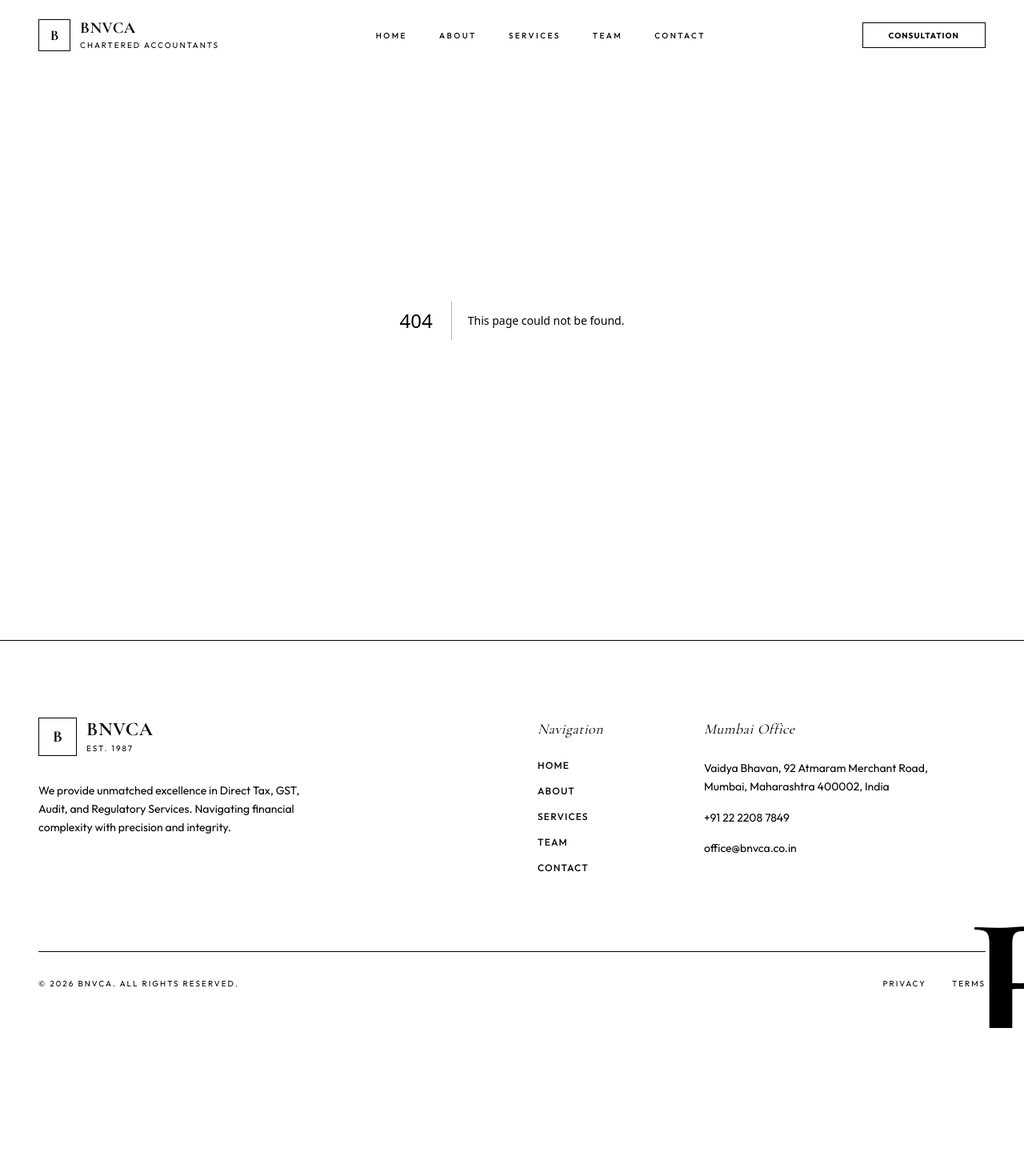
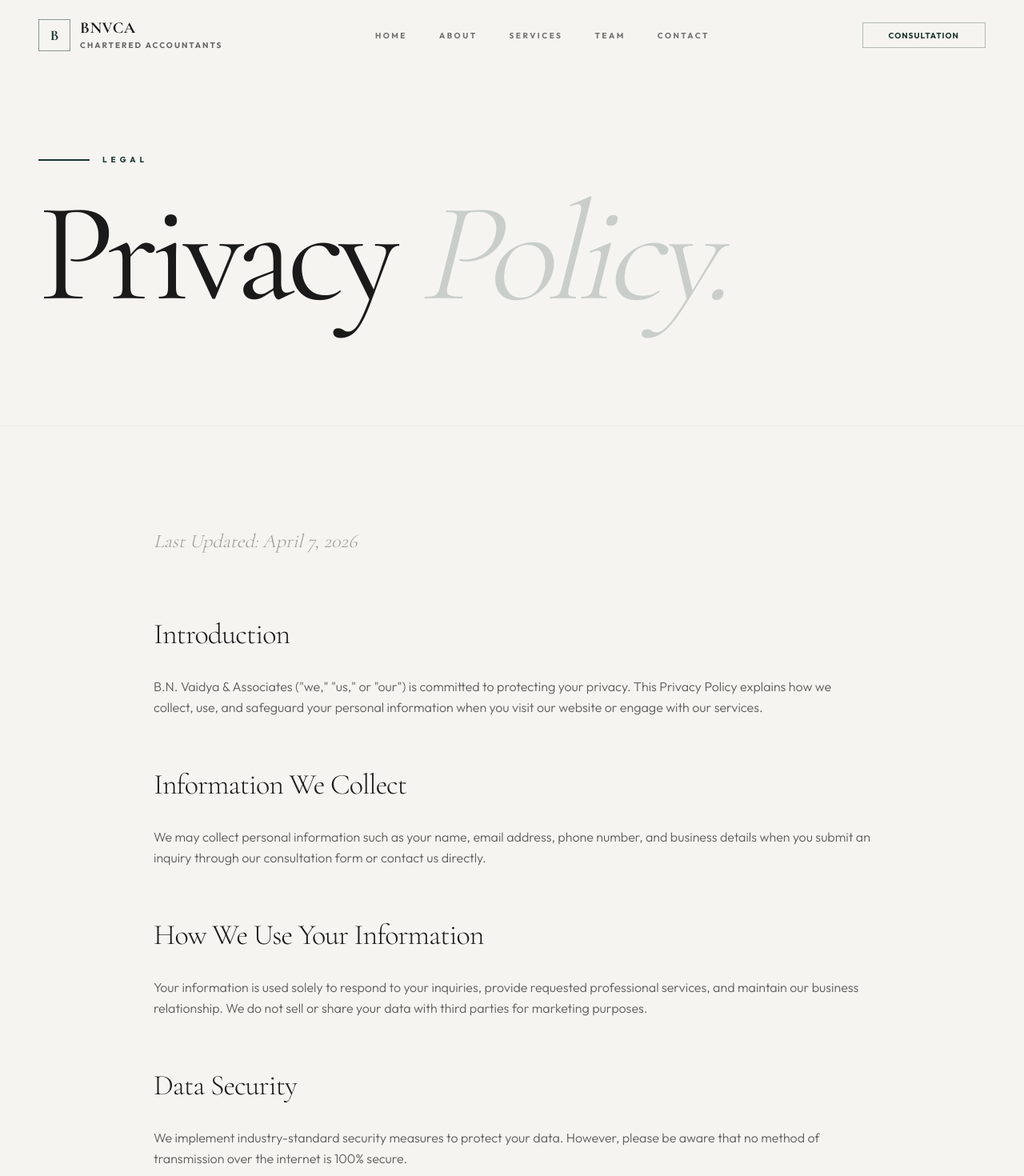
Before and after one commit to Guaq-AI/bnvca, a Next.js app: page /privacy in a window 1280 px wide. Before the commit this address had no page. Shown: the top 1470 px of the page at 80% size. Before the commit the page ends 1285 px from the top, so only its background shows below. Built offline with nearby package versions, Linux system fonts and the light colour scheme.

Commit message:
fix: restore label visibility, fix header scroll bug, center cta button, and add legal pages

```diff
--- a/src/app/globals.css
+++ b/src/app/globals.css
@@ -78,36 +78,33 @@
 }
 
 @utility btn-bezeled {
-  @apply relative px-10 py-4 rounded-full border-2 border-primary/20 bg-background text-primary font-bold uppercase tracking-[0.2em] text-[10px] transition-all duration-500 shadow-[4px_4px_0px_0px_rgba(var(--primary-rgb),0.1)] hover:shadow-none hover:translate-x-[2px] hover:translate-y-[2px] hover:bg-primary hover:text-primary-foreground hover:border-primary;
+  @apply relative inline-flex items-center justify-center px-10 py-4 rounded-full border-2 border-primary/20 bg-background text-primary font-bold uppercase tracking-[0.2em] text-[10px] transition-all duration-500 shadow-[4px_4px_0px_0px_rgba(28,54,48,0.1)] hover:shadow-none hover:translate-x-[2px] hover:translate-y-[2px] hover:bg-primary hover:text-primary-foreground hover:border-primary;
 }
 
 @layer base {
   :root {
-    --background: 40 20% 96%; /* Bone Beige */
-    --foreground: 160 20% 10%; /* Deep Forest Charcoal */
-    --card: 0 0% 98%;
-    --card-foreground: 160 20% 10%;
-    --popover: 0 0% 98%;
-    --popover-foreground: 160 20% 10%;
+    --background: #f5f4f0; /* Warm Bone Paper */
+    --foreground: #1a1a1a;
+    --card: #ffffff;
+    --card-foreground: #1a1a1a;
+    --popover: #ffffff;
+    --popover-foreground: #1a1a1a;
 
-    /* Primary: Deep Emerald Accent */
-    --primary: 165 30% 25%;
-    --primary-rgb: 44, 64, 60;
-    --primary-foreground: 40 20% 98%;
+    --primary: #1c3630; /* Regal Deep Emerald */
+    --primary-foreground: #f5f4f0;
 
-    /* Secondary: Classic Bronze */
-    --secondary: 35 40% 30%;
-    --secondary-foreground: 0 0% 98%;
+    --secondary: #2a2a2a;
+    --secondary-foreground: #f5f4f0;
 
-    --muted: 40 10% 90%;
-    --muted-foreground: 165 10% 40%;
-    --accent: 35 40% 45%; /* Bronze-Gold */
-    --accent-foreground: 40 20% 98%;
-    --destructive: 0 84.2% 60.2%;
-    --destructive-foreground: 0 0% 98%;
-    --border: 160 10% 85%;
-    --input: 160 10% 85%;
-    --ring: 165 30% 25%;
+    --muted: #e5e4e0;
+    --muted-foreground: #666666;
+    --accent: #8a6d3b; /* Antique Bronze */
+    --accent-foreground: #f5f4f0;
+    --destructive: #cc0000;
+    --destructive-foreground: #f5f4f0;
+    --border: #d1d0cc;
+    --input: #d1d0cc;
+    --ring: #1c3630;
     --radius: 0rem;
   }
 }
--- /dev/null
+++ b/src/app/privacy/page.tsx
@@ -0,0 +1,77 @@
+"use client";
+
+import { motion } from "framer-motion";
+
+export default function PrivacyPage() {
+  return (
+    <div className="flex flex-col min-h-screen bg-background">
+      <section className="relative pt-48 pb-24 border-b border-foreground/5 overflow-hidden">
+        <div className="container mx-auto px-6 md:px-12 relative z-20">
+          <motion.div
+            initial={{ opacity: 0, y: 30 }}
+            animate={{ opacity: 1, y: 0 }}
+            transition={{ duration: 1, ease: [0.16, 1, 0.3, 1] }}
+            className="max-w-5xl"
+          >
+            <div className="flex items-center gap-4 mb-10">
+              <div className="h-0.5 w-16 bg-primary" />
+              <span className="text-[10px] font-sans tracking-[0.5em] text-primary uppercase font-bold">
+                LEGAL
+              </span>
+            </div>
+            <h1 className="text-7xl md:text-9xl lg:text-[11rem] font-serif leading-[0.8] tracking-tighter text-foreground mb-12">
+              Privacy <span className="text-primary/20 italic font-light">Policy.</span>
+            </h1>
+          </motion.div>
+        </div>
+      </section>
+
+      <section className="py-32">
+        <div className="container mx-auto px-6 md:px-12">
+          <div className="max-w-4xl mx-auto prose prose-neutral prose-xl prose-invert dark:prose-invert">
+            <div className="space-y-16 text-foreground/70 font-sans font-light leading-relaxed">
+              <p className="text-2xl font-serif italic text-foreground/40 mb-20">
+                Last Updated: April 7, 2026
+              </p>
+
+              <div className="space-y-8">
+                <h2 className="text-4xl font-serif text-foreground tracking-tight">Introduction</h2>
+                <p>
+                  B.N. Vaidya & Associates ("we," "us," or "our") is committed to protecting your privacy. This Privacy Policy explains how we collect, use, and safeguard your personal information when you visit our website or engage with our services.
+                </p>
+              </div>
+
+              <div className="space-y-8">
+                <h2 className="text-4xl font-serif text-foreground tracking-tight">Information We Collect</h2>
+                <p>
+                  We may collect personal information such as your name, email address, phone number, and business details when you submit an inquiry through our consultation form or contact us directly.
+                </p>
+              </div>
+
+              <div className="space-y-8">
+                <h2 className="text-4xl font-serif text-foreground tracking-tight">How We Use Your Information</h2>
+                <p>
+                  Your information is used solely to respond to your inquiries, provide requested professional services, and maintain our business relationship. We do not sell or share your data with third parties for marketing purposes.
+                </p>
+              </div>
+
+              <div className="space-y-8">
+                <h2 className="text-4xl font-serif text-foreground tracking-tight">Data Security</h2>
+                <p>
+                  We implement industry-standard security measures to protect your data. However, please be aware that no method of transmission over the internet is 100% secure.
+                </p>
+              </div>
+
+              <div className="space-y-8">
+                <h2 className="text-4xl font-serif text-foreground tracking-tight">Contact Us</h2>
+                <p>
+                  If you have any questions about this Privacy Policy, please contact us at office@bnvca.co.in.
+                </p>
+              </div>
+            </div>
+          </div>
+        </div>
+      </section>
+    </div>
+  );
+}
--- a/src/app/services/[slug]/page.tsx
+++ b/src/app/services/[slug]/page.tsx
@@ -122,12 +122,13 @@ export default function ServiceDetailPage() {
         </div>
       </section>
 
-      {/* CTA Section */}
+      {/* CTA Section - Fixed Centering */}
       <section className="py-32 bg-primary text-primary-foreground relative overflow-hidden">
         <div className="container mx-auto px-6 md:px-12 text-center relative z-10">
-          <h2 className="text-5xl md:text-7xl font-serif mb-12 tracking-tight italic">
+          <h2 className="text-5xl md:text-7xl font-serif mb-16 tracking-tight italic">
             Ready to solve your <br className="hidden md:block" /> financial complexity?
           </h2>
+          <div className="flex justify-center">
             <Link href="/contact" className="btn-bezeled !bg-white !text-primary !border-white group">
               <span className="flex items-center gap-3">
                 Consultation
@@ -135,6 +136,7 @@ export default function ServiceDetailPage() {
               </span>
             </Link>
           </div>
+        </div>
       </section>
 
     </div>
--- /dev/null
+++ b/src/app/terms/page.tsx
@@ -0,0 +1,77 @@
+"use client";
+
+import { motion } from "framer-motion";
+
+export default function TermsPage() {
+  return (
+    <div className="flex flex-col min-h-screen bg-background">
+      <section className="relative pt-48 pb-24 border-b border-foreground/5 overflow-hidden">
+        <div className="container mx-auto px-6 md:px-12 relative z-20">
+          <motion.div
+            initial={{ opacity: 0, y: 30 }}
+            animate={{ opacity: 1, y: 0 }}
+            transition={{ duration: 1, ease: [0.16, 1, 0.3, 1] }}
+            className="max-w-5xl"
+          >
+            <div className="flex items-center gap-4 mb-10">
+              <div className="h-0.5 w-16 bg-primary" />
+              <span className="text-[10px] font-sans tracking-[0.5em] text-primary uppercase font-bold">
+                LEGAL
+              </span>
+            </div>
+            <h1 className="text-7xl md:text-9xl lg:text-[11rem] font-serif leading-[0.8] tracking-tighter text-foreground mb-12">
+              Terms of <span className="text-primary/20 italic font-light">Service.</span>
+            </h1>
+          </motion.div>
+        </div>
+      </section>
+
+      <section className="py-32">
+        <div className="container mx-auto px-6 md:px-12">
+          <div className="max-w-4xl mx-auto prose prose-neutral prose-xl prose-invert dark:prose-invert">
+            <div className="space-y-16 text-foreground/70 font-sans font-light leading-relaxed">
+              <p className="text-2xl font-serif italic text-foreground/40 mb-20">
+                Last Updated: April 7, 2026
+              </p>
+
+              <div className="space-y-8">
+                <h2 className="text-4xl font-serif text-foreground tracking-tight">Agreement to Terms</h2>
+                <p>
+                  By accessing or using the B.N. Vaidya & Associates website, you agree to be bound by these Terms of Service and all applicable laws and regulations.
+                </p>
+              </div>
+
+              <div className="space-y-8">
+                <h2 className="text-4xl font-serif text-foreground tracking-tight">Professional Disclaimer</h2>
+                <p>
+                  The information provided on this website is for general informational purposes only and does not constitute professional advice. Engagement of our services is subject to a formal agreement.
+                </p>
+              </div>
+
+              <div className="space-y-8">
+                <h2 className="text-4xl font-serif text-foreground tracking-tight">Intellectual Property</h2>
+                <p>
+                  All content on this website, including text, graphics, logos, and images, is the property of B.N. Vaidya & Associates and is protected by intellectual property laws.
+                </p>
+              </div>
+
+              <div className="space-y-8">
+                <h2 className="text-4xl font-serif text-foreground tracking-tight">Limitation of Liability</h2>
+                <p>
+                  B.N. Vaidya & Associates shall not be liable for any damages arising from the use or inability to use this website or its content.
+                </p>
+              </div>
+
+              <div className="space-y-8">
+                <h2 className="text-4xl font-serif text-foreground tracking-tight">Governing Law</h2>
+                <p>
+                  These terms are governed by and construed in accordance with the laws of India, and you irrevocably submit to the exclusive jurisdiction of the courts in Mumbai.
+                </p>
+              </div>
+            </div>
+          </div>
+        </div>
+      </section>
+    </div>
+  );
+}
--- a/src/components/layout/Navigation.tsx
+++ b/src/components/layout/Navigation.tsx
@@ -21,18 +21,20 @@ export const Navigation = () => {
 
   useEffect(() => {
     const handleScroll = () => {
-      setScrolled(window.scrollY > 50);
+      // Instant translucency on any scroll
+      setScrolled(window.scrollY > 0);
     };
     window.addEventListener("scroll", handleScroll);
+    handleScroll(); // Check initial position
     return () => window.removeEventListener("scroll", handleScroll);
   }, []);
 
   return (
     <nav
       className={cn(
-        "fixed top-0 left-0 right-0 z-50 transition-all duration-500",
+        "fixed top-0 left-0 right-0 z-50 transition-all duration-300",
         scrolled
-          ? "bg-background/90 backdrop-blur-xl border-b border-foreground/5 py-4"
+          ? "bg-background/95 backdrop-blur-md border-b border-foreground/5 py-4 shadow-sm"
           : "bg-transparent border-transparent py-6"
       )}
     >
@@ -46,7 +48,7 @@ export const Navigation = () => {
             <span className="font-serif font-bold text-xl leading-none text-foreground tracking-wide uppercase">
               BNVCA
             </span>
-            <span className="text-[10px] uppercase tracking-[0.2em] text-muted-foreground mt-1">
+            <span className="text-[10px] uppercase tracking-[0.2em] text-muted-foreground mt-1 font-bold">
               Chartered Accountants
             </span>
           </div>
@@ -58,7 +60,7 @@ export const Navigation = () => {
             <Link
               key={link.name}
               href={link.href}
-              className="text-[10px] uppercase tracking-[0.25em] font-medium text-foreground/60 hover:text-primary transition-colors relative group py-2"
+              className="text-[10px] uppercase tracking-[0.25em] font-bold text-foreground/60 hover:text-primary transition-colors relative group py-2"
             >
               {link.name}
               <span className="absolute bottom-0 left-0 w-0 h-px bg-primary transition-all duration-300 group-hover:w-full" />
```
Lines whose indentation alone changed are shown as unchanged.
